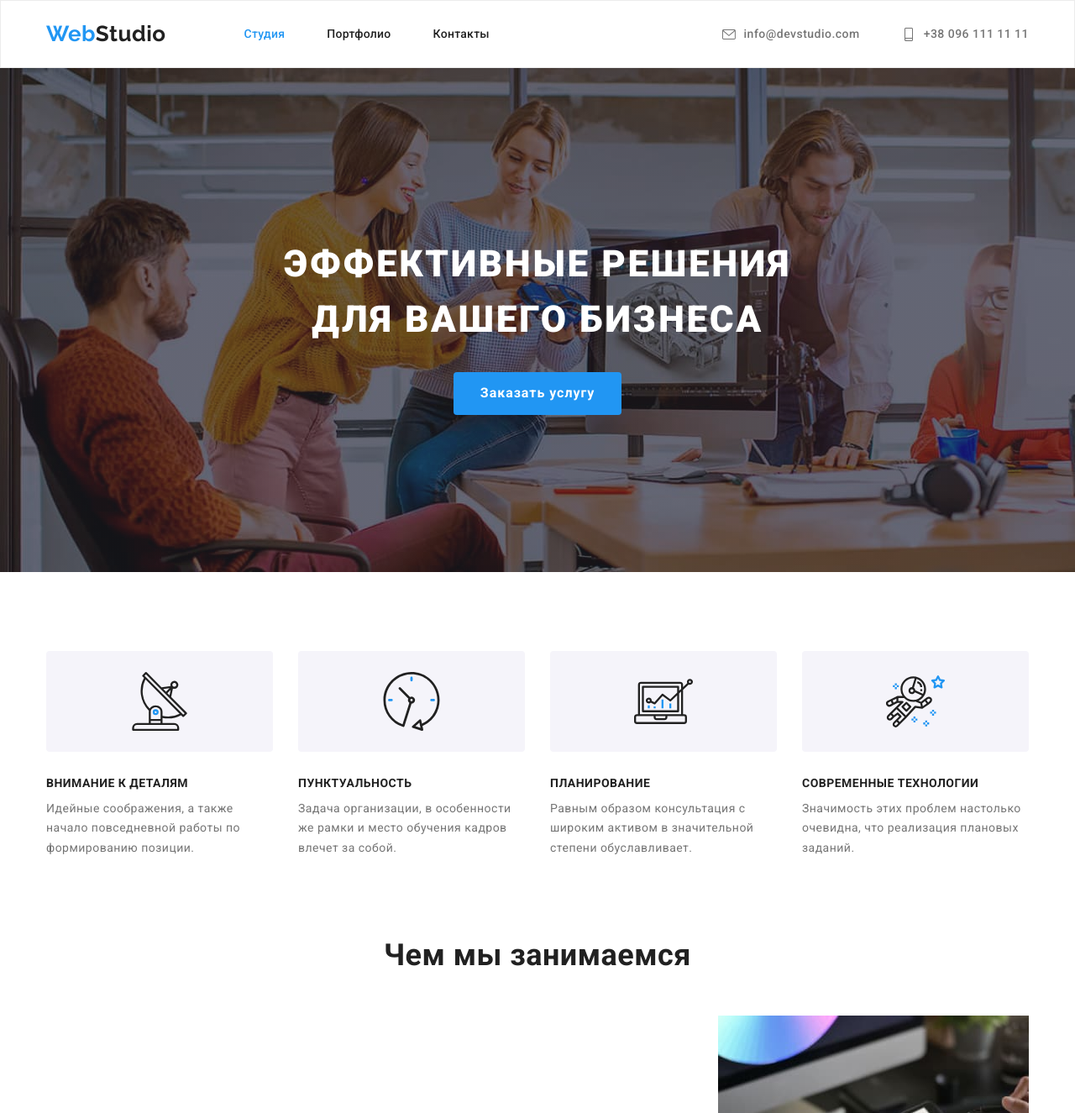
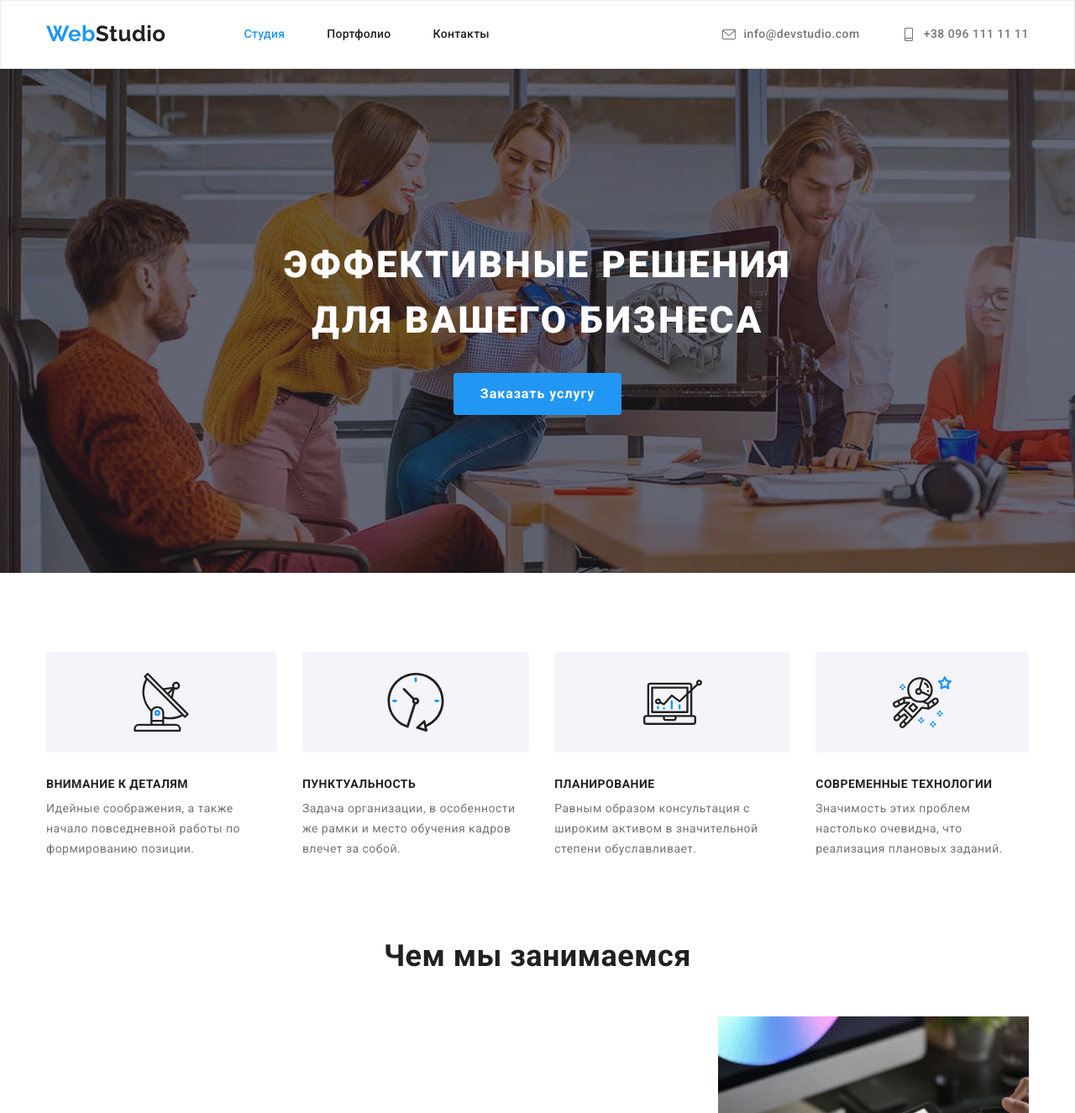
Before and after one commit to vmorgunov/goit-markup-hw-04, a plain HTML site: page index.html in a window 1280 px wide. Shown: the top 1325 px of the page at 84% size. Drawn offline with nearby package versions, Linux system fonts and the light colour scheme.

Commit message:
modified margin in desc, modified header

```diff
--- a/css/style.css
+++ b/css/style.css
@@ -57,7 +57,6 @@ a {
 
 .page-header {
   border: 1px solid #ececec;
-  padding: 24px 0;
 }
 
 .logo-header,
@@ -66,6 +65,10 @@ a {
   font-weight: 700;
   font-size: 26px;
   line-height: 1.2;
+}
+
+.logo-header {
+  padding: 24px 0;
 }
 
 .logo-header span,
@@ -115,10 +118,12 @@ a {
 }
 
 .nav-link {
+  display: block;
   font-weight: 500;
   font-size: 14px;
   line-height: 1.1;
   letter-spacing: 0.02em;
+  padding: 32px 0;
 }
 
 .nav-link:hover,
@@ -143,6 +148,7 @@ a {
   display: flex;
   justify-content: center;
   align-items: center;
+  padding: 32px 0;
 }
 
 .contacts-header-link:hover,
@@ -250,11 +256,10 @@ a {
 
 .desc-list {
   display: flex;
-  justify-content: space-between;
 }
 
-.desc-item {
-  width: 270px;
+.desc-item:not(:first-child) {
+  margin-left: 30px;
 }
 
 .desc-text {
```
